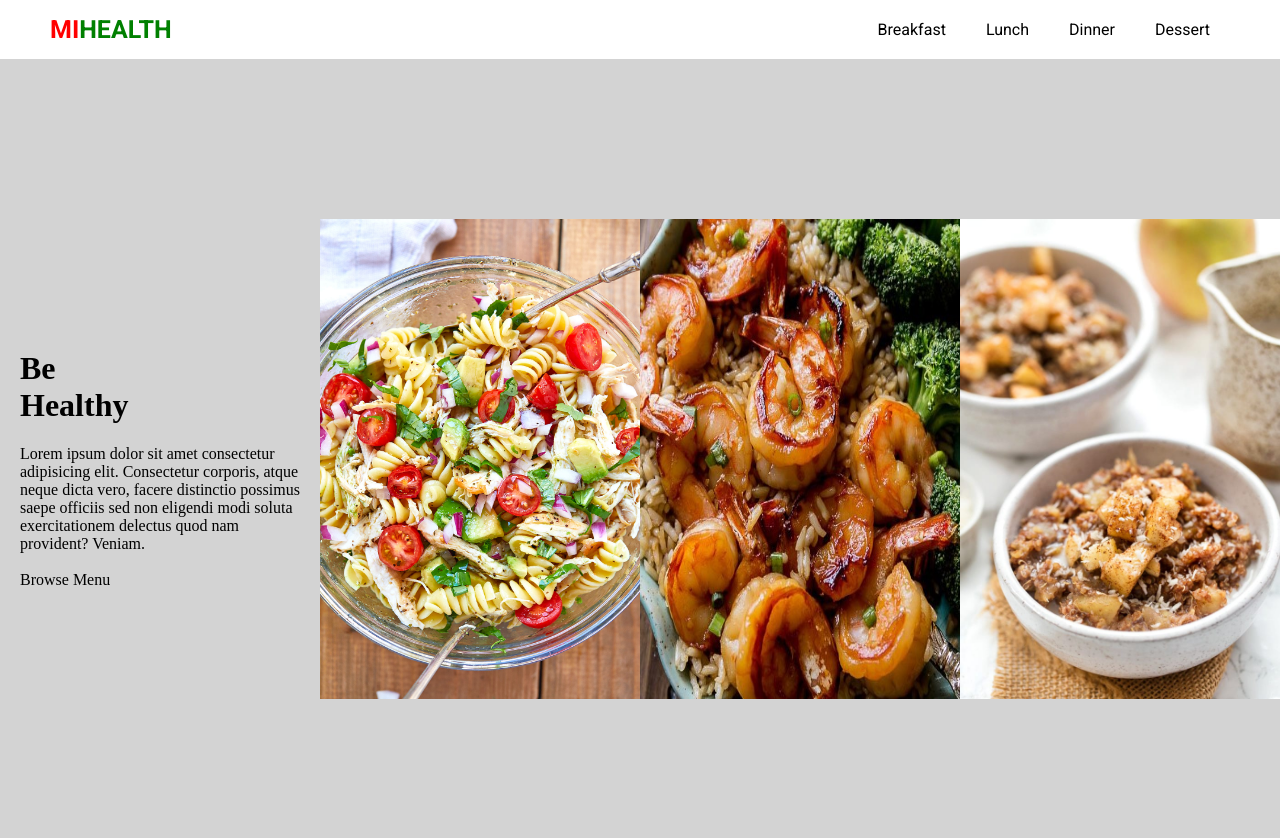
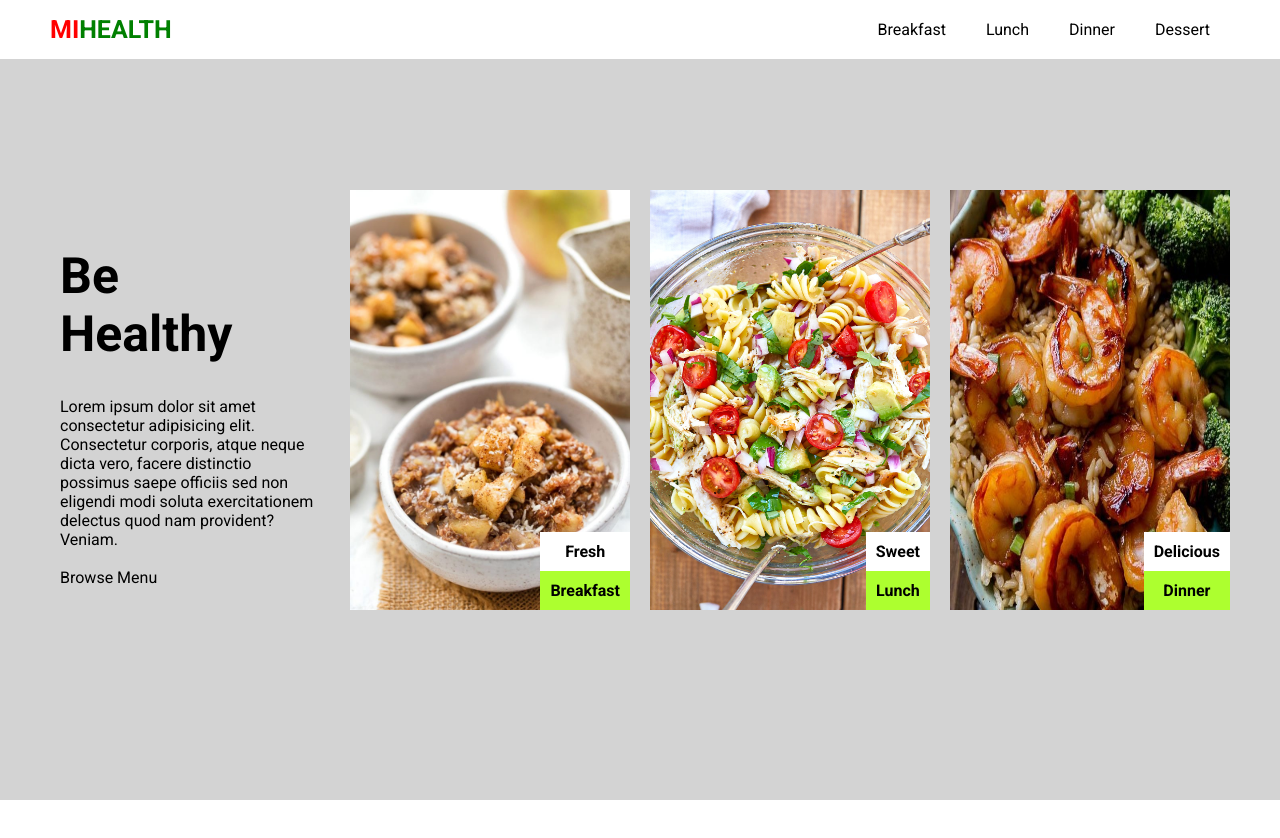
Before and after one commit to Taggart-Smith/MiHealth, a plain HTML site: page index.html in a window 1280 px wide. After the commit the page ends 800 px from the top, so only its background shows below. Drawn offline with Linux system fonts and the light colour scheme; a web font is replaced by a local one.

Commit message:
Finished Content Section

```diff
--- a/index.html
+++ b/index.html
@@ -39,7 +39,7 @@
         <div class="home-page">
             <div class="column-1">
                 <div class="content-title">
-                    <b><h1>Be <br> Healthy</h1></b>
+                    <h1>Be <br> Healthy</h1>
                 </div>
                 <div class="content-paragraph">
                     Lorem ipsum dolor sit amet consectetur adipisicing elit. Consectetur corporis, atque neque dicta vero, facere distinctio possimus saepe officiis sed non eligendi modi soluta exercitationem delectus quod nam provident? Veniam.
@@ -50,15 +50,25 @@
                 </div>
             </div>
             <div class="content-box">
-            <img src="/MiHealth/images/pasta-salad.jpg" alt="Image of Pasta Salad">
-            <!-- <h4>Fresh</h4>
-            <h4>Breakfast</h4> -->
+                <img src="/MiHealth/images/bowl.jpg" alt="Image of a classic bowl">
+                <div class="text-overlay">
+                    <h4 class="title">Fresh</h4>
+                    <h4 class="meal">Breakfast</h4>
+                </div>
+            </div>
+            <div class="content-box">
+                <img src="/MiHealth/images/pasta-salad.jpg" alt="Image of Pasta Salad">
+                <div class="text-overlay">
+                    <h4 class="title">Sweet</h4>
+                    <h4 class="meal">Lunch</h4>
+                </div>
             </div>
             <div class="content-box">
                 <img src="/MiHealth/images/rice.jpg" alt="Image of a bowl of Rice">
-            </div>
-            <div class="content-box">
-                <img src="/MiHealth/images/bowl.jpg" alt="Image of a classic bowl">
+                <div class="text-overlay">
+                    <h4 class="title">Delicious</h4>
+                    <h4 class="meal">Dinner</h4>
+                </div>
             </div>
         </div>
     </div>
--- a/main.css
+++ b/main.css
@@ -15,6 +15,8 @@ body{
     display: grid;
     /* background-color: lightgray; */
     grid-template-columns: 25% 25% 25% 25%;
+    padding: 40px;
+    font-family: "Roboto", sans-serif;
 }
 
 .column-1{
@@ -22,13 +24,42 @@ body{
     flex-direction: column;
     justify-content: center;
     padding: 20px;
+    font-size: 16px;
 }
 
-img{
+.content-box > img{
     width: 100%;
+    height: auto;
 }
 
 .content-box {
     display: flex;
     align-content:center;
+    padding: 10px;
+    position: relative;
 }
+
+.text-overlay {
+    position: absolute;
+    bottom: 0%;
+    right: 0%;
+    text-align: center;
+    padding: 10px;
+}
+
+.content-title > h1 {
+    font-family: "Roboto", sans-serif;
+    font-size: 50px;
+}
+
+.title {
+    background-color: white;
+    padding: 10px 10px 10px 10px;
+    margin: 0px;
+}
+
+.meal {
+    background-color: greenyellow;
+    padding: 10px 10px 10px 10px;
+    margin: 0px;
+}
--- a/styles/nav-bar.css
+++ b/styles/nav-bar.css
@@ -7,6 +7,9 @@ a{
     display: flex;
     justify-content:space-between;
     font-family: "Roboto", sans-serif;
+    background-color: white;
+    position: fixed;
+    width: 100%;
 }
 
 .left-column{
```
